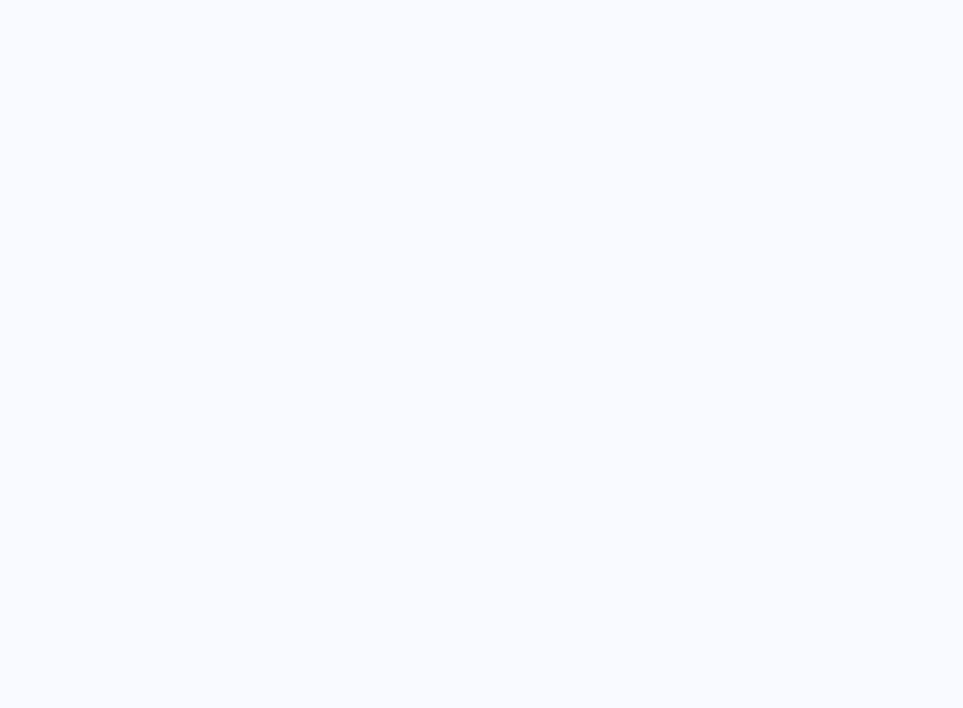
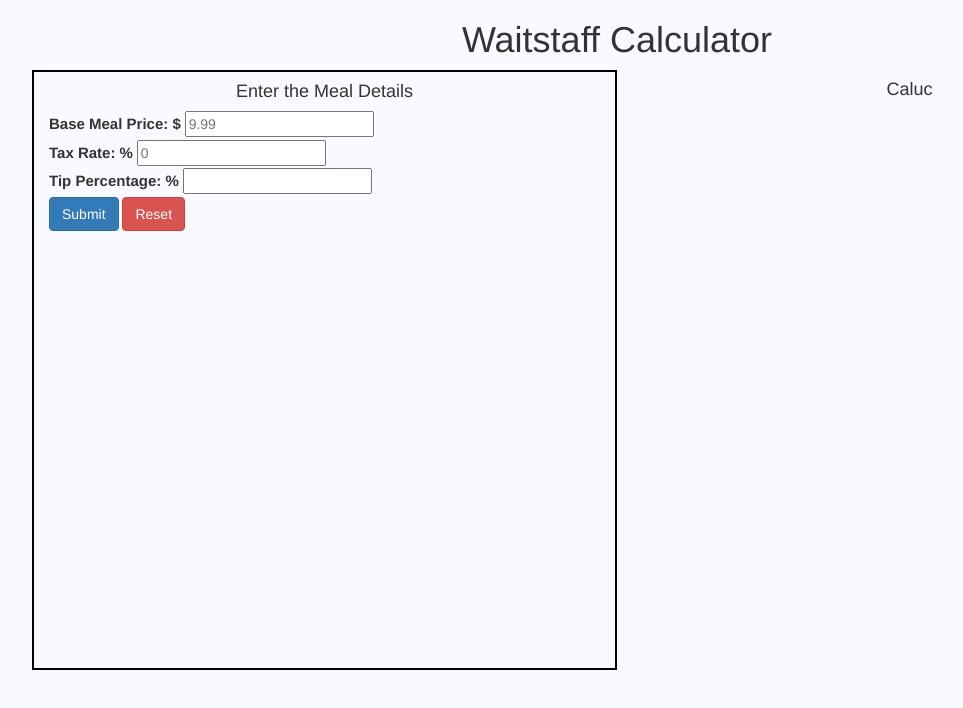
Before and after one commit to Tenkaklet/Waitstaff, a plain HTML site: page index.html in a window 1280 px wide. Shown: the whole page, without its empty margins (23-986 px from the left). Drawn offline with nearby package versions, Linux system fonts and the light colour scheme.

Commit message:
finish structure of mealDetails

```diff
--- a/index.html
+++ b/index.html
@@ -16,6 +16,34 @@
     <![endif]-->
   </head>
   <body>
+      <header>
+          <h1 class="text-center">Waitstaff Calculator</h1>
+      </header>
+      <section class="container" id="calculator">
+          <div class="row">
+              <article class="col-lg-6" id="mealDetails">
+                  <div class="tagline">
+                      <h4 class="text-center">Enter the Meal Details</h4>
+                      <form name="mealForm" class="form-group">
+                          <label for="base">Base Meal Price: $</label>
+                          <input type="text" placeholder="9.99" id="base">
+                          <br>
+                          <label for="taxRate">Tax Rate: %</label>
+                          <input type="text" placeholder="0" id="taxRate">
+                          <br>
+                          <label for="tip">Tip Percentage: %</label>
+                          <input type="text" placeholder="" id="tip">
+                          <br>
+                          <button type="submit" class="btn btn-primary">Submit</button>
+                          <button type="button" class="btn btn-danger" name="reset">Reset</button>
+                      </form>
+                  </div>
+              </article>
+              <article class="col-lg-6" id="results">
+                  <h4 class="text-center">Caluc</h4>
+              </article>
+          </div>
+      </section>
 
 
     <script src="https://ajax.googleapis.com/ajax/libs/angularjs/1.4.7/angular.min.js"></script>
--- a/sass/main.scss
+++ b/sass/main.scss
@@ -1,3 +1,14 @@
 body {
     background-color: #f9faff;
 }
+
+#mealDetails {
+    border: 2px solid #000;
+    height: 75vh;
+    form {
+        width: 100%;
+        label {
+            font-size: 15px;
+        }
+    }
+}
```
Also changed, not shown: css/main.css.
